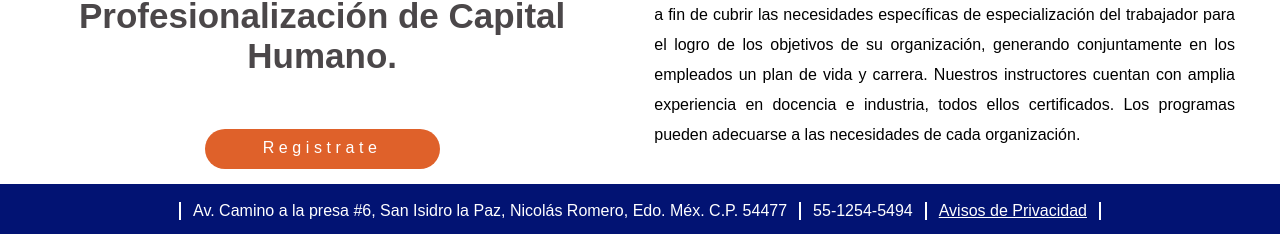
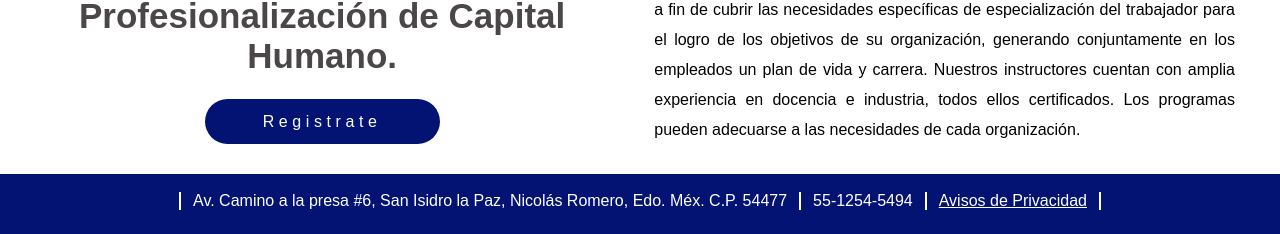
Before and after one commit to Karly-Dan/CPCH, a Nuxt app: page / in a window 1280 px wide. Shown: the part 692-926 px from the top of the page. Built offline with nearby package versions, Linux system fonts and the light colour scheme; what vue-html2pdf would draw is missing.

Commit message:
se modifican estilos del boton

```diff
--- a/components/buttonA.vue
+++ b/components/buttonA.vue
@@ -26,21 +26,25 @@ export default {
     background-color: white;
     cursor: pointer;
     border-radius: 3px;
-    margin-top: 20px;
+    margin-top: 5px;
+    margin-bottom: 30px;
     height: 45px;
     letter-spacing: 4.6px;
-    padding: 5px;
+    padding: 10px;
     text-align: center;
     border-radius: 23.5px;
     display: block;
-    width: 225px;
+    width: 215px;
     height: 25px;
     text-decoration: none;
     padding-top: 10px;
     text-align: center;
+    display: flex;
+    justify-content: center;
+    align-items: center;
 }
 .button-a:hover {
-    background-color: #021373;
+    background-color: #df612a;
     color: white;
     border-color: transparent;
 }
@@ -53,7 +57,7 @@ export default {
         margin-top: 19px;
         margin-bottom: 20px;
         border: transparent;
-        background-color: #df612a;
+        background-color: #021373;
         color: white;
     }
     .contenido-b-a {
@@ -68,7 +72,7 @@ export default {
         margin-bottom: 20px;
     }
     .button-a {
-        background: #df612a;
+        background-color: #021373;
         border: transparent;
         color: white;
     }
@@ -77,10 +81,9 @@ export default {
     .contenido-b-a {
         display: flex;
         justify-content: center;
-        padding: 15px;
     }
     .button-a {
-        background: #df612a;
+        background-color: #021373;
         border: transparent;
         color: white;
     }
```
